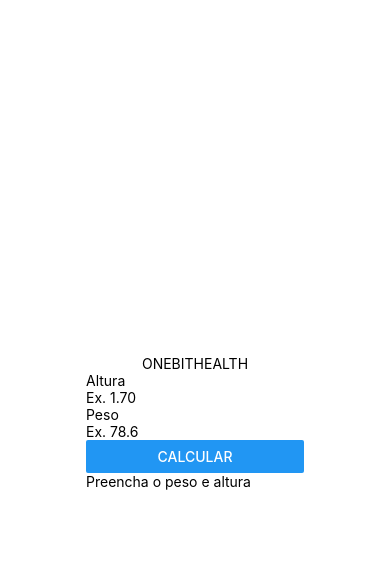
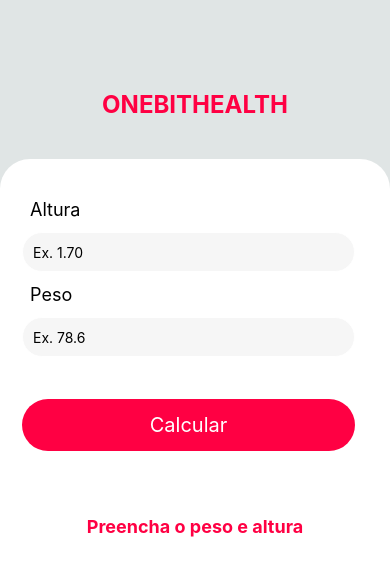
Before and after one commit to MarcioAndrade/OneBitHealth, a React Native app: screen / in a window 390 px wide. Shown: the top 576 px of the page. Built offline with nearby package versions, Linux system fonts and the light colour scheme.

Commit message:
Estilização de componentes

```diff
--- a/App.js
+++ b/App.js
@@ -1,13 +1,14 @@
+import React from 'react';
 import { StyleSheet, View } from 'react-native';
 
 import Title from './src/components/Title';
-import Main from './src/components/Main';
+import Form from './src/components/Form';
 
 export default function App() {
   return (
     <View style={styles.container}>
       <Title />
-      <Main />
+      <Form />
     </View>
   );
 }
@@ -15,8 +16,7 @@
 const styles = StyleSheet.create({
   container: {
     flex: 1,
-    backgroundColor: '#fff',
-    alignItems: 'center',
-    justifyContent: 'center',
+    backgroundColor: '#e0e5e5',
+    paddingTop: 80,
   },
 });
--- a/src/components/Form/ResultImc/index.js
+++ b/src/components/Form/ResultImc/index.js
@@ -1,11 +1,13 @@
 import React from "react";
 import { Text, View } from "react-native";
 
+import styles from "./style";
+
 export default function ResultImc(props) {
     return (
-        <View>
-            <Text>{props.messageResultImc}</Text>
-            <Text>{props.resultImc}</Text>
+        <View style={styles.contextImc}>
+            <Text style={styles.titleResultImc}>{props.messageResultImc}</Text>
+            <Text style={styles.resultImc}>{props.resultImc}</Text>
         </View>
     );
 }
--- /dev/null
+++ b/src/components/Form/ResultImc/style.js
@@ -0,0 +1,26 @@
+import { StyleSheet } from "react-native";
+
+const styles = StyleSheet.create({
+    //contextImc será nosso componente pai
+    contextImc: {
+        flex: 1,
+        marginTop: 40,
+        paddingTop: 15,
+        alignItems: "center",
+        width: "100%",
+    },
+    //No resultado do caclulo do imc colocaremos esse estilo
+    resultImc: {
+        fontSize: 48,
+        color: "#ff0043",
+        fontWeight: "bold",
+    },
+    //esse sera a frase que exibiremos abaixo do resultado
+    titleResultImc: {
+        fontSize: 18,
+        color: "#ff0043",
+        fontWeight: "bold",
+    }
+});
+
+export default styles;
--- a/src/components/Form/index.js
+++ b/src/components/Form/index.js
@@ -1,7 +1,8 @@
 import React, { useState } from "react";
-import { View, Text, TextInput, Button } from "react-native";
+import { View, Text, TextInput, TouchableOpacity } from "react-native";
 
-import ResultImc from './ResultImc'
+import ResultImc from "./ResultImc";
+import styles from "./style";
 
 export default function Form() {
 
@@ -31,26 +32,30 @@
     }
 
     return (
-        <View>
-            <View>
-                <Text>Altura</Text>
+        <View style={styles.formContext}>
+            <View style={styles.form}>
+                <Text style={styles.formLabel}>Altura</Text>
                 <TextInput
+                    style={styles.input}
                     onChangeText={setHeight}
                     value={height}
                     placeholder="Ex. 1.70"
                     keyboardType="numeric"
                 />
-                <Text>Peso</Text>
+                <Text style={styles.formLabel}>Peso</Text>
                 <TextInput
+                    style={styles.input}
                     onChangeText={setWeight}
                     value={weight}
                     placeholder="Ex. 78.6"
                     keyboardType="numeric"
                 />
-                <Button
+                <TouchableOpacity
+                    style={styles.buttonCalculator}
                     onPress={() => validationImc()}
-                    title={textButton}
-                />
+                >
+                    <Text style={styles.textButtonCalculator}>{textButton}</Text>
+                </TouchableOpacity>
             </View>
             <ResultImc messageResultImc={messageImc} resultImc={imc} />
         </View>
--- /dev/null
+++ b/src/components/Form/style.js
@@ -0,0 +1,58 @@
+import { StyleSheet } from "react-native";
+
+const styles = StyleSheet.create({
+    //formContext é a area que ficara em torno do nosso form
+    formContext: {
+        width: "100%",
+        height: "100%",
+        bottom: 0,
+        backgroundColor: "#ffffff",
+        borderTopLeftRadius: 30,
+        borderTopRightRadius: 30,
+        alignItems: "center",
+        marginTop: 30,
+    },
+    //form é um componente filho de formContext e nele ficara nossos inputs e etc..
+    form: {
+        width: "100%",
+        height: "auto",
+        marginTop: 30,
+        padding: 10,
+    },
+    //formLabel é o nome dos nossos inputs que ficara acima deles
+    formLabel: {
+        color: "#000000",
+        fontSize: 18,
+        paddingLeft: 20,
+    },
+    //aqui o estilos dos nosso inputs, personalizados com bordas arredondadas
+    input: {
+        width: "90%",
+        borderRadius: 50,
+        borderColor: "#ffffff",
+        backgroundColor: "#f6f6f6",
+        height: 40,
+        margin: 12,
+        borderWidth: 1,
+        paddingLeft: 10,
+    },
+    //buttonCalculator e o botao que irá chamar a função do calculo de imc
+    buttonCalculator: {
+        borderRadius: 50,
+        alignItems: "center",
+        justifyContent: "center",
+        width: "90%",
+        backgroundColor: "#FF0043",
+        paddingTop: 14,
+        paddingBottom: 14,
+        marginLeft: 12,
+        marginTop: 30,
+    },
+    //textButtonCalculator é responsáve por por estilizar o texto dentro dentro do button
+    textButtonCalculator: {
+        fontSize: 20,
+        color: "#ffffff",
+    },
+});
+
+export default styles;
--- a/src/components/Main/index.js
+++ /dev/null
@@ -1,12 +0,0 @@
-import React from "react";
-import { View } from "react-native";
-
-import Form from './../Form'
-
-export default function Main() {
-    return (
-        <View>
-            <Form />
-        </View>
-    );
-}
--- a/src/components/Title/index.js
+++ b/src/components/Title/index.js
@@ -1,10 +1,12 @@
 import React from "react";
 import { View, Text } from "react-native";
 
-export default function Title(){
-    return(
-        <View>
-            <Text>ONEBITHEALTH</Text>
+import styles from "./style";
+
+export default function Title() {
+    return (
+        <View style={styles.boxTitle}>
+            <Text style={styles.textTitle}>ONEBITHEALTH</Text>
         </View>
     );
 }
--- /dev/null
+++ b/src/components/Title/style.js
@@ -0,0 +1,16 @@
+import { StyleSheet } from "react-native";
+
+const styles = StyleSheet.create({
+    boxTitle: {
+        alignItems: "center",
+        justifyContent: "center",
+        padding: 10
+    },
+    textTitle: {
+        color: "#FF0043",
+        fontSize: 24,
+        fontWeight: "bold",
+    }
+});
+
+export default styles;
```
